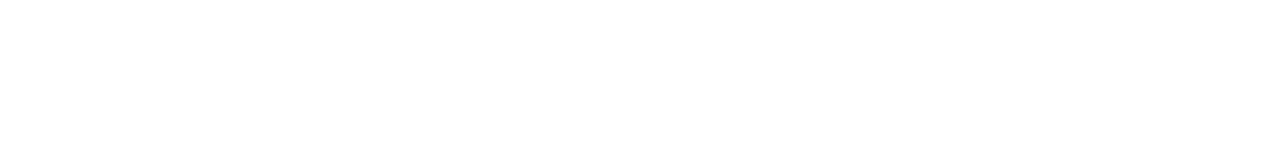
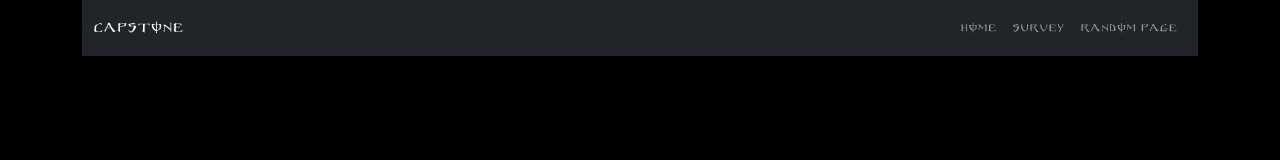
Before and after one commit to noahdangerheller/noahdangerheller, a plain HTML site: page article3.html in a window 1280 px wide. Drawn offline with nearby package versions, Linux system fonts and the light colour scheme.

Commit message:
monsterrrr

```diff
--- a/article3.html
+++ b/article3.html
@@ -15,6 +15,7 @@ page that contains all the code you need for a new page.-->
 <body>
   <!--Whole page container div-->
   <div class="container">
+    <div data-include="nav"></div>
     <div class="modal" tabindex="-1" role="dialog">
       <div class="modal-dialog" role="document">
         <div class="modal-content">
--- a/styles.css
+++ b/styles.css
@@ -9,4 +9,10 @@
 
 body {
     font-family:'green_energyregular';
+    color: #95D600;
+    background-color: black;
 }
+
+head {
+    background-color: black;
+}
```
